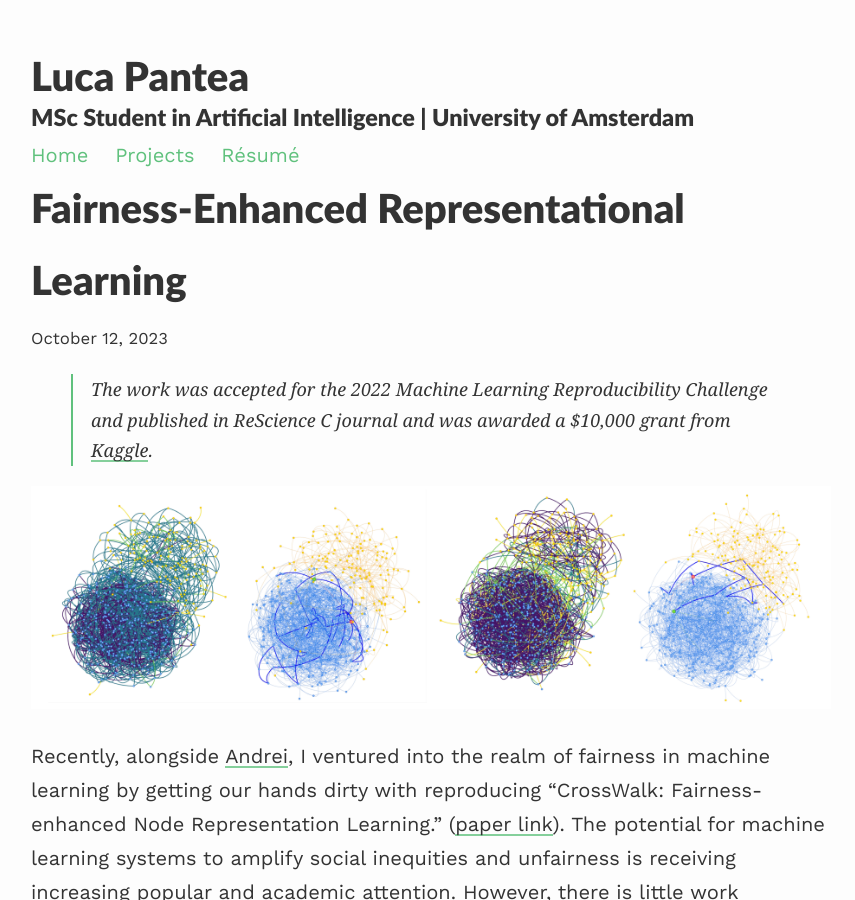
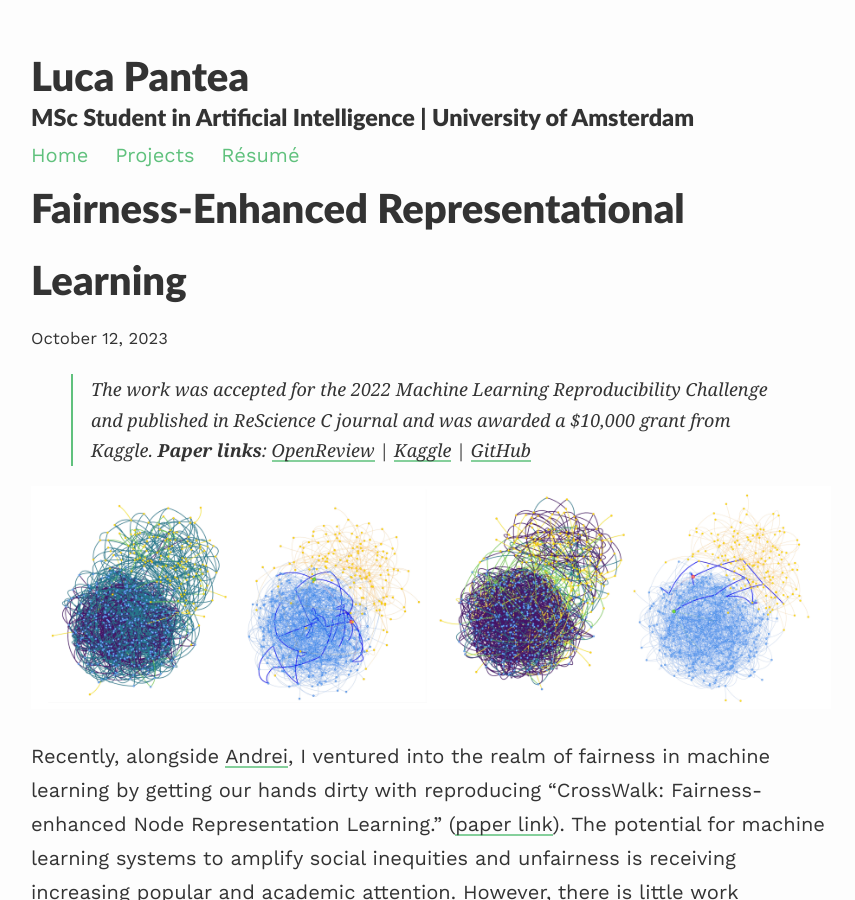
Before and after one commit to lucapantea/lucapantea.github.io, a Jekyll site: the page built from _projects/softwalk.md, in a window 1280 px wide and 900 px high. Shown: the whole window, without its empty margins (209-1064 px from the left). Built offline with Jekyll 4.4.1, drawn with Linux system fonts in a browser that asks for light colours; nearby versions of some CDN libraries; formulas are drawn with MathJax 3; some of the changed text lies outside the part shown.

Commit message:
update softwalk project

```diff
--- a/_projects/softwalk.md
+++ b/_projects/softwalk.md
@@ -1,12 +1,13 @@
 ---
 layout: post
 title: Fairness-Enhanced Representational Learning
-description: Introducing SoftWalk. Significant improving fairness and node representational quality.
+description: Introducing SoftWalk. Significantly improving fairness and node representational quality.
 image:  /assets/images/thumbnail-0.png
 ---
 
 
-> The work was accepted for the 2022 Machine Learning Reproducibility Challenge and published in ReScience C journal and was awarded a $10,000 grant from [Kaggle](https://www.kaggle.com/code/lucapantea1/reproducibility-study-of-crosswalk).
+> The work was accepted for the 2022 Machine Learning Reproducibility Challenge and published in ReScience C journal and was awarded a $10,000 grant from Kaggle.
+> **Paper links**: [OpenReview](https://openreview.net/forum?id=tpk45Zll8eh) | [Kaggle](https://www.kaggle.com/code/lucapantea1/reproducibility-study-of-crosswalk) | [GitHub](https://github.com/Dawlau/FACT-AI)
 
 ![Header Image](/assets/images/FACT.png)
 
@@ -79,7 +80,7 @@ P(u_i = u \lvert u_{i-1} = v) = \left\{
 \end{equation}
 $$
 
-Where $c(u, \ v)$ stores the number of times the walk has traversed the edge between node $u$ and $v$. As $\gamma \in [0, \ 1]$, if $\gamma \rightarrow 1$, the behaviour is similar to CrossWalk, while $\gamma \rightarrow 0$ stimulates the random walk to avoid already visited edges. We call this method <span style="color: #79ba8d;font-weight:900">SoftWalk</span>.
+Where $c(u, \ v)$ stores the number of times the walk has traversed the edge between node $u$ and $v$. As $\gamma \in [0, \ 1]$, if $\gamma \rightarrow 1$, the behaviour is similar to CrossWalk, while $\gamma \rightarrow 0$ stimulates the random walk to avoid already visited edges. $\pi_{uv}$ represents probability of selecting the edge $(u, \ v)$, weighted by the modifed edge weights of CrossWalk, as expressed above. We call this method <span style="color: #79ba8d;font-weight:900">SoftWalk</span>.
 
 Our implementation uses a HashMap initialized per random walk for storing the counts of the previously visited edges, which has a worst-case time and space complexity of $\mathcal{O}(K)$, where $K$ represents the preset random walk length. Thus, our proposed method scales with $K$, which <span style="color: #79ba8d;font-weight:900">supports scalability</span>, as $K$ $<<$ $\lvert E\lvert$, where $E$ is the set of graph edges for a given graph.
 
```
